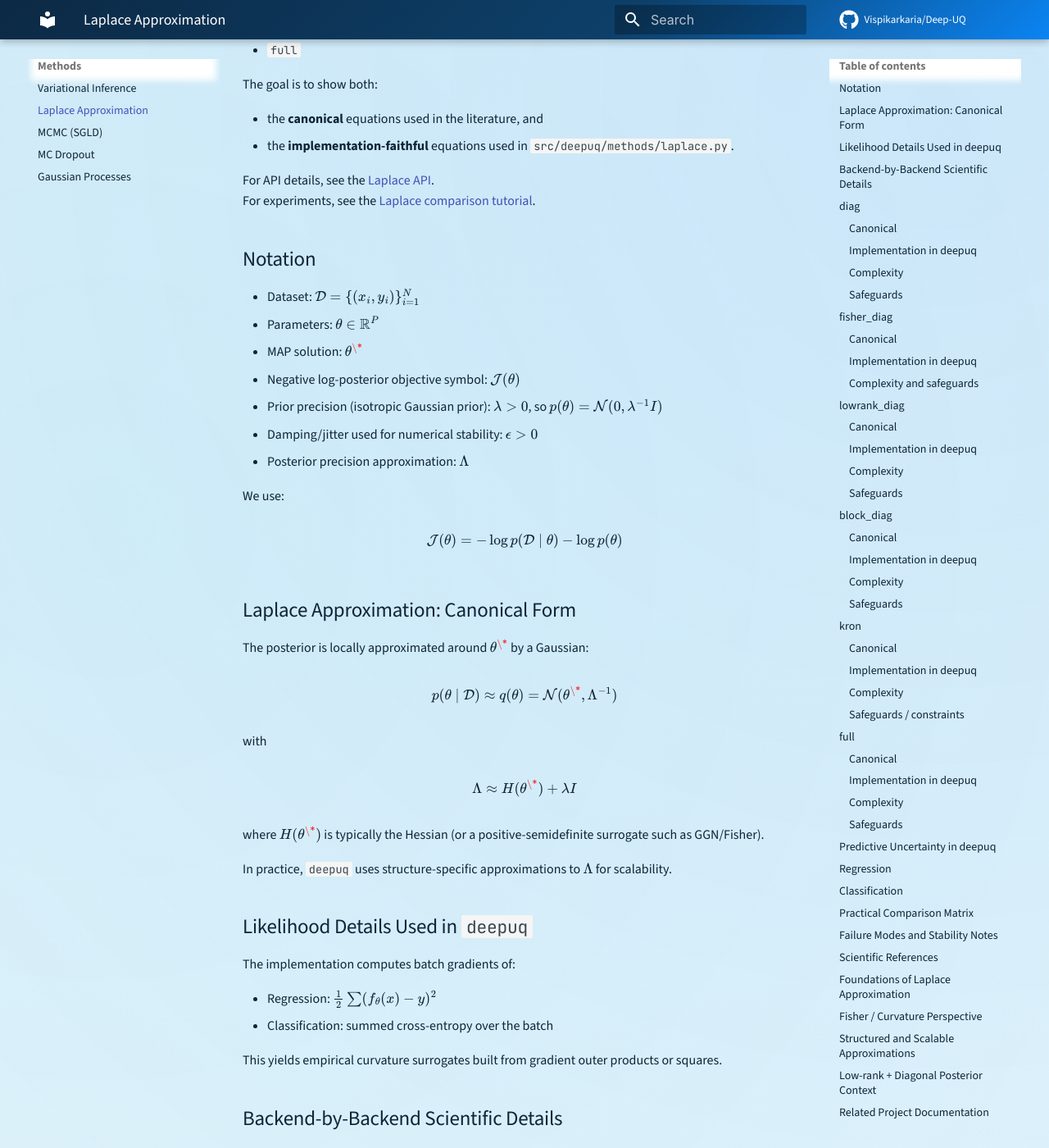
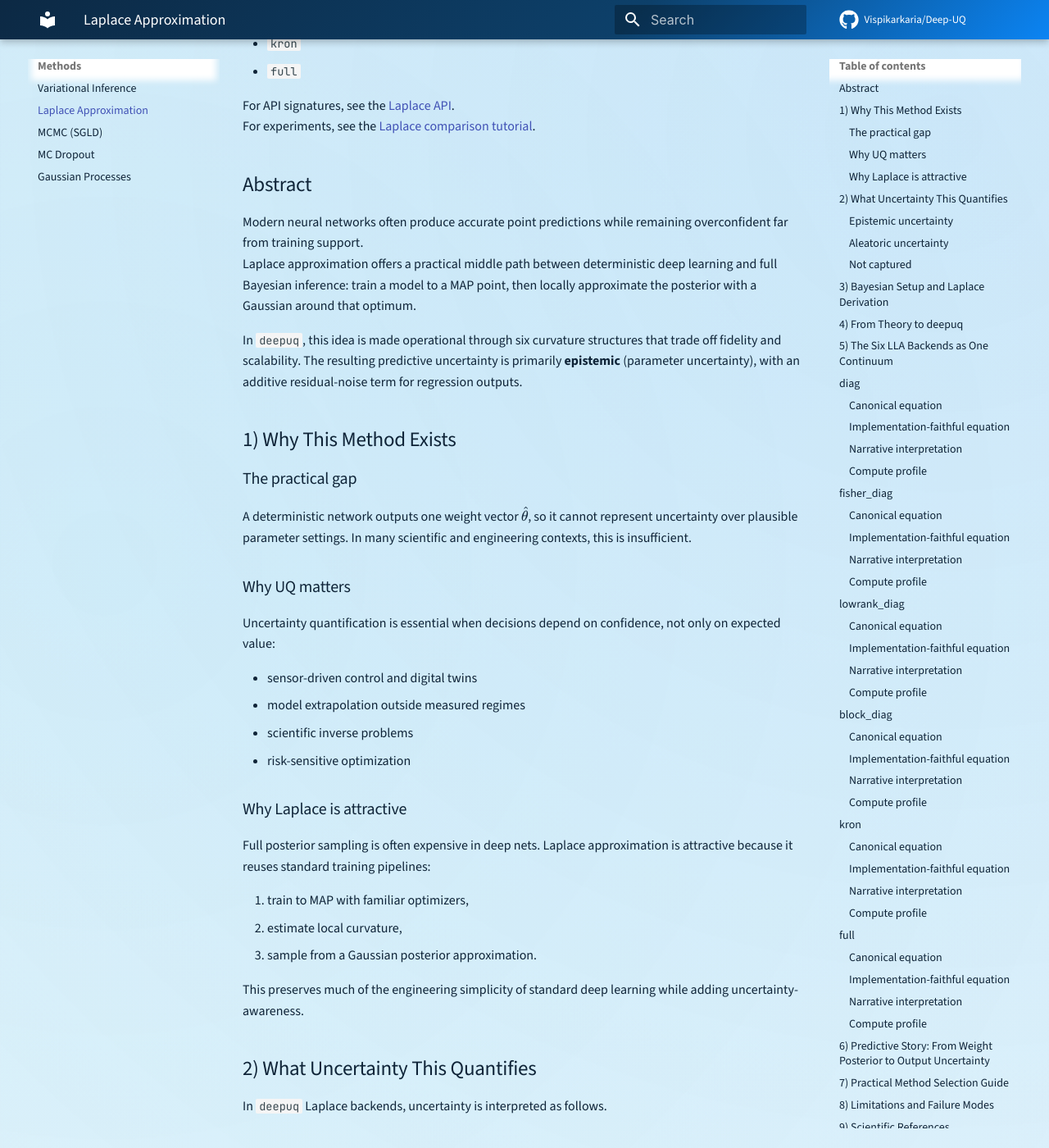
Before and after one commit to Vispikarkaria/Deep-UQ, an MkDocs documentation site: the page built from docs/methods/laplace.md, in a window 1280 px wide and 1400 px high, scrolled down 456 px. Shown: the whole window at 82% size. Built offline with MkDocs 1.6.1 and Material for MkDocs 9.7.7, drawn with Linux system fonts in a browser that asks for light colours; comment, search, counter and statistics services are not loaded; some of the changed text lies outside the part shown.

Commit message:
Fix Laplace equation formatting and rewrite as research-style narrative

```diff
--- a/docs/methods/laplace.md
+++ b/docs/methods/laplace.md
@@ -1,6 +1,7 @@
-# Laplace Approximation (LLA Backends in `deepuq`)
+# Laplace Approximation for Deep UQ: A Technical Story
 
-This page documents the scientific details of all Laplace/LLA backends implemented in `LaplaceWrapper`:
+This page is written as a research-style narrative for the Laplace/LLA methods implemented in `deepuq`.
+It explains the motivation, the uncertainty semantics, the mathematical foundations, and the exact implementation choices behind:
 
 - `diag`
 - `fisher_diag`
@@ -9,406 +10,403 @@ This page documents the scientific details of all Laplace/LLA backends implement
 - `kron`
 - `full`
 
-The goal is to show both:
-
-- the **canonical** equations used in the literature, and
-- the **implementation-faithful** equations used in `src/deepuq/methods/laplace.py`.
-
-For API details, see the [Laplace API](../api/methods/laplace.md).
+For API signatures, see the [Laplace API](../api/methods/laplace.md).
 For experiments, see the [Laplace comparison tutorial](../tutorials/laplace-comparison.md).
 
-## Notation
+## Abstract
 
-- Dataset: $\mathcal{D}=\{(x_i,y_i)\}_{i=1}^N$
-- Parameters: $\theta \in \mathbb{R}^P$
-- MAP solution: $\theta^\*$
-- Negative log-posterior objective symbol: $\mathcal{J}(\theta)$
-- Prior precision (isotropic Gaussian prior): $\lambda > 0$, so $p(\theta)=\mathcal{N}(0,\lambda^{-1}I)$
-- Damping/jitter used for numerical stability: $\epsilon > 0$
-- Posterior precision approximation: $\Lambda$
+Modern neural networks often produce accurate point predictions while remaining overconfident far from training support.
+Laplace approximation offers a practical middle path between deterministic deep learning and full Bayesian inference: train a model to a MAP point, then locally approximate the posterior with a Gaussian around that optimum.
 
-We use:
+In `deepuq`, this idea is made operational through six curvature structures that trade off fidelity and scalability. The resulting predictive uncertainty is primarily **epistemic** (parameter uncertainty), with an additive residual-noise term for regression outputs.
+
+## 1) Why This Method Exists
+
+### The practical gap
+
+A deterministic network outputs one weight vector \(\hat\theta\), so it cannot represent uncertainty over plausible parameter settings. In many scientific and engineering contexts, this is insufficient.
+
+### Why UQ matters
+
+Uncertainty quantification is essential when decisions depend on confidence, not only on expected value:
+
+- sensor-driven control and digital twins
+- model extrapolation outside measured regimes
+- scientific inverse problems
+- risk-sensitive optimization
+
+### Why Laplace is attractive
+
+Full posterior sampling is often expensive in deep nets. Laplace approximation is attractive because it reuses standard training pipelines:
+
+1. train to MAP with familiar optimizers,
+2. estimate local curvature,
+3. sample from a Gaussian posterior approximation.
+
+This preserves much of the engineering simplicity of standard deep learning while adding uncertainty-awareness.
+
+## 2) What Uncertainty This Quantifies
+
+In `deepuq` Laplace backends, uncertainty is interpreted as follows.
+
+### Epistemic uncertainty
+
+The main quantity captured is uncertainty induced by limited data under the model class:
 
 $$
-\mathcal{J}(\theta)
-=
-- \log p(\mathcal{D}\mid\theta)
-- \log p(\theta)
+\theta \sim q(\theta \mid \mathcal D)
 $$
 
-## Laplace Approximation: Canonical Form
+and predictive spread comes from parameter draws \(\theta^{(s)}\).
 
-The posterior is locally approximated around $\theta^\*$ by a Gaussian:
+### Aleatoric uncertainty
+
+For regression only, `deepuq` adds an empirical residual noise estimate to predictive variance:
 
 $$
-p(\theta \mid \mathcal{D})
-\approx
-q(\theta)
+\sigma^2_{\text{pred}}(x)
 =
-\mathcal{N}(\theta^\*, \Lambda^{-1})
+\sigma^2_{\text{epi}}(x) + \hat\sigma^2_{\text{noise}}
 $$
 
-with
+This means returned regression variance is epistemic plus a global observation-noise floor estimated from fit residuals.
+
+### Not captured
+
+This approach does not provide a fully nonlocal posterior over parameters; it is a local Gaussian approximation around one mode.
+
+## 3) Bayesian Setup and Laplace Derivation
+
+Let \(\mathcal D = \{(x_i,y_i)\}_{i=1}^N\) and \(\theta \in \mathbb R^P\).
+
+We start from Bayes' rule:
 
 $$
-\Lambda
-\approx
-H(\theta^\*) + \lambda I
+p(\theta\mid\mathcal D)
+\propto
+p(\mathcal D\mid\theta)\,p(\theta)
 $$
 
-where $H(\theta^\*)$ is typically the Hessian (or a positive-semidefinite surrogate such as GGN/Fisher).
+Assume an isotropic Gaussian prior:
 
-In practice, `deepuq` uses structure-specific approximations to $\Lambda$ for scalability.
+$$
+p(\theta)=\mathcal N(0,\lambda^{-1}I),\quad \lambda>0
+$$
 
-## Likelihood Details Used in `deepuq`
+Define the MAP point:
 
-The implementation computes batch gradients of:
+$$
+\theta^* = \arg\min_\theta \mathcal J(\theta),
+\quad
+\mathcal J(\theta) = -\log p(\mathcal D\mid\theta)-\log p(\theta)
+$$
 
-- Regression: $ \frac{1}{2}\sum (f_\theta(x)-y)^2 $
-- Classification: summed cross-entropy over the batch
+Laplace approximation uses a second-order Taylor expansion of \(\mathcal J\) at \(\theta^*\):
 
-This yields empirical curvature surrogates built from gradient outer products or squares.
+$$
+\mathcal J(\theta)
+\approx
+\mathcal J(\theta^*)
++
+\tfrac{1}{2}(\theta-\theta^*)^\top H(\theta^*)(\theta-\theta^*)
+$$
 
-## Backend-by-Backend Scientific Details
+which yields:
+
+$$
+q(\theta\mid\mathcal D)
+=
+\mathcal N\!\left(\theta^*,\,\Lambda^{-1}\right),
+\quad
+\Lambda\approx H(\theta^*)+\lambda I
+$$
+
+In deep learning, exact \(H\) is often replaced by positive-semidefinite surrogates such as empirical Fisher/GGN-like quantities.
+
+## 4) From Theory to `deepuq`
+
+`LaplaceWrapper` implements this story with structure-specific approximations to \(\Lambda\), balancing statistical fidelity and computation.
+
+Common implementation elements across backends:
+
+- curvature statistics from mini-batch gradients
+- prior precision term \(\lambda I\)
+- damping term \(\epsilon I\) for numerical stability
+- posterior sampling for Monte Carlo prediction
+
+For regression, `deepuq` uses batch gradients of \(\tfrac{1}{2}\sum(f_\theta(x)-y)^2\); for classification, summed cross-entropy gradients.
+
+## 5) The Six LLA Backends as One Continuum
+
+Think of the six methods as one continuum from cheapest to most expressive curvature.
 
 ## `diag`
 
-### Canonical
-
-Diagonal Laplace keeps only per-parameter curvature:
+### Canonical equation
 
 $$
-\Lambda_{\text{diag}}
-=
-\mathrm{diag}(H) + \lambda I
+\Lambda_{\text{diag}} = \operatorname{diag}(H)+\lambda I
 $$
 
-Common PSD substitute:
+### Implementation-faithful equation
+
+With batch gradients \(g_b\):
 
 $$
-\mathrm{diag}(H)
-\approx
-\mathrm{diag}(F)
+d = \frac{1}{N}\sum_b g_b\odot g_b,
+\qquad
+\Lambda_{\text{diag}} = d + \lambda\mathbf 1 + \epsilon\mathbf 1
 $$
 
-where $F$ is the Fisher/GGN-style curvature.
+### Narrative interpretation
 
-### Implementation in `deepuq`
+This is the minimal Bayesianization step: each parameter gets an independent variance, no cross-parameter coupling.
 
-Let $g_b = \nabla_\theta \ell_b(\theta^\*)$ for each batch $b$. The code accumulates:
+### Compute profile
 
-$$
-d
-=
-\frac{1}{N}
-\sum_b g_b \odot g_b
-$$
-
-then constructs:
-
-$$
-\Lambda_{\text{diag}}
-=
-d + \lambda \mathbf{1} + \epsilon \mathbf{1}
-$$
-
-and samples each parameter independently:
-
-$$
-\theta^{(s)}
-=
-\theta^\* + \xi^{(s)} \odot \Lambda_{\text{diag}}^{-1/2},
-\quad
-\xi^{(s)}\sim\mathcal{N}(0,I)
-$$
-
-### Complexity
-
-- Fit time: $O(BP)$
-- Memory: $O(P)$
-
-### Safeguards
-
-- Positive clamps on precision terms
-- Damping $\epsilon$ added to avoid near-singular precision
+- fit: \(O(BP)\)
+- memory: \(O(P)\)
 
 ## `fisher_diag`
 
-### Canonical
-
-Diagonal empirical Fisher variant:
+### Canonical equation
 
 $$
-\Lambda_{\text{fdiag}}
-=
-\mathrm{diag}(F_{\text{emp}}) + \lambda I
+\Lambda_{\text{fdiag}} = \operatorname{diag}(F_{\text{emp}})+\lambda I
 $$
 
-### Implementation in `deepuq`
+### Implementation-faithful equation
 
-`fisher_diag` is an explicit alias to the same estimator family as `diag` in this package.
-It uses the same batch gradient-square accumulation and diagonal Gaussian sampling pipeline.
+In `deepuq`, `fisher_diag` is an explicit semantic alias in the same estimator family as `diag`.
 
-### Complexity and safeguards
+### Narrative interpretation
+
+Use this option when you want explicit empirical-Fisher semantics without changing the computational behavior.
+
+### Compute profile
 
 Same as `diag`.
 
 ## `lowrank_diag`
 
-### Canonical
-
-Low-rank + diagonal decomposition:
+### Canonical equation
 
 $$
-H \approx U_r \Sigma_r U_r^\top + \mathrm{diag}(r)
+H \approx U_r\Sigma_rU_r^\top + \operatorname{diag}(r),
+\quad
+\Lambda \approx \lambda I + U_r\Sigma_rU_r^\top + \operatorname{diag}(r)
+$$
+
+### Implementation-faithful equation
+
+Let \(\widetilde G = G/\sqrt{N}\) with SVD \(\widetilde G = USV^\top\):
+
+$$
+U_r\leftarrow V_{:,1:r},\qquad \Lambda_r\leftarrow S_{1:r}^2
 $$
 
 $$
-\Lambda
-\approx
-\lambda I + U_r \Sigma_r U_r^\top + \mathrm{diag}(r)
+d_{\text{total}}=\frac{1}{N}\sum_b g_b\odot g_b,
+\quad
+d_{\text{lr}}=(U_r\odot U_r)\Lambda_r,
+\quad
+d_{\text{res}}=\max(d_{\text{total}}-d_{\text{lr}},0)
 $$
 
-This preserves dominant curvature directions while keeping memory manageable.
+$$
+D = \lambda I + \operatorname{diag}(d_{\text{res}})+\epsilon I
+$$
 
-### Implementation in `deepuq`
+Sampling uses a Woodbury-style transform combining \(D\) with low-rank factors.
 
-1. Build gradient matrix $G \in \mathbb{R}^{B\times P}$, scaled as $\widetilde{G}=G/\sqrt{N}$.
-2. Compute SVD: $\widetilde{G}=U S V^\top$.
-3. Keep top rank $r$ singular values and set $U_r \leftarrow V_{:,1:r}$, $\Lambda_r \leftarrow S_{1:r}^2$.
-4. Diagonal total curvature from gradient squares: $d_{\text{total}} = \frac{1}{N}\sum_b g_b\odot g_b$.
-5. Low-rank diagonal contribution: $d_{\text{lr}} = (U_r \odot U_r)\Lambda_r$.
-6. Residual diagonal (clipped): $d_{\text{res}} = \max(d_{\text{total}} - d_{\text{lr}}, 0)$.
-7. Stored diagonal precision part: $D = \lambda I + \mathrm{diag}(d_{\text{res}}) + \epsilon I$.
+### Narrative interpretation
 
-Sampling uses a Woodbury-style transform with $D$ and low-rank factors.
+This captures dominant global curvature directions while remaining scalable compared to full dense curvature.
 
-### Complexity
+### Compute profile
 
-- Fit time: SVD-dominated, approximately $O(\min(B^2P,\;BP^2))$
-- Memory: $O(BP + Pr)$
-
-### Safeguards
-
-- Rank clipping to feasible rank
-- Degenerate-rank fallback to diagonal-like behavior
-- Residual diagonal clamped non-negative
+- fit: SVD-dominated, \(O(\min(B^2P, BP^2))\)
+- memory: \(O(BP + Pr)\)
 
 ## `block_diag`
 
-### Canonical
-
-Partition parameters into blocks $\{\theta_k\}$ and assume:
+### Canonical equation
 
 $$
-\Lambda
-\approx
-\mathrm{blockdiag}(\Lambda_1,\dots,\Lambda_K)
-$$
-
-with
-
-$$
+\Lambda \approx \operatorname{blockdiag}(\Lambda_1,\dots,\Lambda_K),
+\qquad
 \Lambda_k \approx H_k + \lambda I_k
 $$
 
-### Implementation in `deepuq`
+### Implementation-faithful equation
 
-Blocks are chosen as:
-
-- `last_layer`: one block containing all selected last-layer parameters
-- `all`: one block per selected parameter tensor
-
-For each block $k$, accumulate batch outer products:
+For each block gradient \(g_{b,k}\):
 
 $$
-C_k = \frac{1}{N}\sum_b g_{b,k}g_{b,k}^\top
-$$
-
-then:
-
-$$
+C_k = \frac{1}{N}\sum_b g_{b,k}g_{b,k}^\top,
+\qquad
 \Lambda_k = C_k + (\lambda+\epsilon)I_k
 $$
 
-Cholesky factors $L_k$ of $\Lambda_k$ are used for block-wise sampling:
+Samples are drawn by block-wise triangular solves using Cholesky factors.
 
-$$
-\theta_k^{(s)} = \theta_k^\* + L_k^{-\top}\xi_k^{(s)},\quad \xi_k^{(s)}\sim\mathcal{N}(0,I_k)
-$$
+### Narrative interpretation
 
-### Complexity
+A middle ground: keep local parameter couplings within blocks, ignore couplings across blocks.
 
-- Fit time: $O\!\left(B\sum_k p_k^2\right)$
-- Memory: $O\!\left(\sum_k p_k^2\right)$
+### Compute profile
 
-### Safeguards
-
-- Stable Cholesky with escalating jitter via `_safe_cholesky`
+- fit: \(O\!\left(B\sum_k p_k^2\right)\)
+- memory: \(O\!\left(\sum_k p_k^2\right)\)
 
 ## `kron`
 
-### Canonical
+### Canonical equation
 
-For layer $l$, approximate curvature as Kronecker-factored:
+For layer \(l\):
 
 $$
 H_l \approx A_l \otimes G_l
 $$
 
-where:
+### Implementation-faithful equation
 
-- $A_l$: input/activation covariance factor
-- $G_l$: output-gradient covariance factor
+For selected `nn.Linear` layers, hooks capture activations \(a\) and output gradients \(g\). With bias augmentation \(\bar a=[a;1]\):
 
-### Implementation in `deepuq`
+$$
+A_l = \frac{1}{B}\sum_b \frac{\bar a_b^\top\bar a_b}{m_b},
+\qquad
+G_l = \frac{1}{B}\sum_b \frac{g_b^\top g_b}{m_b}
+$$
 
-For selected `nn.Linear` layers only:
+Then eigendecompose:
 
-1. Capture layer inputs $a$ and output gradients $g$ via hooks.
-2. If bias exists, augment input with ones: $\bar{a}=[a;1]$.
-3. Per-layer factor estimates: $A_l = \frac{1}{B}\sum_b \frac{\bar{a}_b^\top \bar{a}_b}{m_b}$, $G_l = \frac{1}{B}\sum_b \frac{g_b^\top g_b}{m_b}$.
-4. Add damping and eigendecompose: $A_l = U_a \operatorname{diag}(s_a) U_a^\top$, $G_l = U_g \operatorname{diag}(s_g) U_g^\top$.
-5. Use Kronecker eigenbasis sampling denominator $s_a \otimes s_g + (\lambda + \epsilon)$.
+$$
+A_l=U_a\operatorname{diag}(s_a)U_a^\top,
+\qquad
+G_l=U_g\operatorname{diag}(s_g)U_g^\top
+$$
 
-This yields layer-wise matrix-normal style weight perturbations.
+Sampling uses Kronecker eigen-spectrum denominator:
 
-### Complexity
+$$
+s_a\otimes s_g + (\lambda+\epsilon)
+$$
 
-- Factor accumulation: $O\!\left(B\sum_l(n_{in,l}'^2+n_{out,l}^2)\right)$
-- Eigendecomposition: $O\!\left(\sum_l(n_{in,l}'^3+n_{out,l}^3)\right)$
-- Memory: $O\!\left(\sum_l(n_{in,l}'^2+n_{out,l}^2)\right)$
+### Narrative interpretation
 
-where $n_{in,l}'=n_{in,l}+1$ when bias is included.
+This preserves layerwise structure and typically gives a much richer approximation than diagonal methods while remaining practical for larger models.
 
-### Safeguards / constraints
+### Compute profile
 
-- Requires selected parameters to match selected `nn.Linear` layers exactly
-- Raises informative errors if layer-parameter alignment fails
-- Falls back recommendation: use `block_diag` when constraints are violated
+- factor accumulation: \(O\!\left(B\sum_l(n_{in,l}'^2+n_{out,l}^2)\right)\)
+- eigendecomposition: \(O\!\left(\sum_l(n_{in,l}'^3+n_{out,l}^3)\right)\)
+- memory: \(O\!\left(\sum_l(n_{in,l}'^2+n_{out,l}^2)\right)\)
+
+where \(n_{in,l}'=n_{in,l}+1\) when bias is used.
 
 ## `full`
 
-### Canonical
-
-Dense precision:
+### Canonical equation
 
 $$
-\Lambda_{\text{full}}
-=
-H + \lambda I
+\Lambda_{\text{full}} = H + \lambda I
 $$
 
-### Implementation in `deepuq`
+### Implementation-faithful equation
 
-With stacked batch gradients $G \in \mathbb{R}^{B\times P}$:
+With stacked gradient matrix \(G\in\mathbb R^{B\times P}\):
 
 $$
-C = \frac{1}{N}G^\top G
+C = \frac{1}{N}G^\top G,
+\qquad
+\Lambda_{\text{full}} = C + (\lambda+\epsilon)I
 $$
 
+Sampling uses Cholesky \(\Lambda_{\text{full}}=LL^\top\) and triangular solves:
+
 $$
-\Lambda_{\text{full}}
-=
-C + (\lambda+\epsilon)I
+\theta^{(s)} = \theta^* + L^{-\top}\xi^{(s)},
+\quad
+\xi^{(s)}\sim\mathcal N(0,I)
 $$
 
-Sampling uses Cholesky:
+### Narrative interpretation
 
-$$
-\Lambda_{\text{full}} = LL^\top,\quad
-\theta^{(s)}=\theta^\* + L^{-\top}\xi^{(s)},\;\xi^{(s)}\sim\mathcal{N}(0,I)
-$$
+Highest local fidelity, highest cost. This is the reference approximation when parameter dimension is small enough.
 
-### Complexity
+### Compute profile
 
-- Fit time: $O(BP^2 + P^3)$
-- Memory: $O(P^2)$
+- fit: \(O(BP^2 + P^3)\)
+- memory: \(O(P^2)\)
 
-### Safeguards
+## 6) Predictive Story: From Weight Posterior to Output Uncertainty
 
-- `full_max_params` guard in `LaplaceWrapper.fit()` for `subset_of_weights='all'`
-- `_safe_cholesky` jitter escalation
-
-## Predictive Uncertainty in `deepuq`
-
-## Regression
-
-From posterior samples $\{\theta^{(s)}\}_{s=1}^S$:
+Given posterior samples \(\{\theta^{(s)}\}_{s=1}^S\):
 
 $$
 \mu(x) = \frac{1}{S}\sum_s f(x;\theta^{(s)})
 $$
 
 $$
-\sigma_{\text{epi}}^2(x)
+\sigma^2_{\text{epi}}(x)
 =
-\frac{1}{S}\sum_s \left(f(x;\theta^{(s)})-\mu(x)\right)^2
+\frac{1}{S}\sum_s\left(f(x;\theta^{(s)})-\mu(x)\right)^2
 $$
 
-The returned variance is:
+For regression, `deepuq` returns:
 
 $$
-\sigma_{\text{pred}}^2(x)
-=
-\sigma_{\text{epi}}^2(x) + \hat{\sigma}_{\text{noise}}^2
+\sigma^2_{\text{pred}}(x) = \sigma^2_{\text{epi}}(x)+\hat\sigma^2_{\text{noise}}
 $$
 
-where $\hat{\sigma}_{\text{noise}}^2$ is estimated during fit from MAP residuals.
-
-## Classification
-
-For sampled logits $z^{(s)}(x)$:
+For classification, `deepuq` returns Monte Carlo-averaged class probabilities:
 
 $$
-\bar{p}(y\mid x)
-=
-\frac{1}{S}\sum_s \operatorname{softmax}(z^{(s)}(x))
+\bar p(y\mid x) = \frac{1}{S}\sum_s \operatorname{softmax}(z^{(s)}(x))
 $$
 
-`deepuq` returns `(mean_probs, None)` for classification.
+## 7) Practical Method Selection Guide
 
-## Practical Comparison Matrix
+| Structure | Geometry captured | Cost level | Typical use |
+|---|---|---|---|
+| `diag` | parameter-wise only | very low | fast baseline UQ |
+| `fisher_diag` | parameter-wise empirical Fisher family | very low | explicit Fisher-diagonal choice |
+| `lowrank_diag` | dominant global directions + residual diagonal | medium | better geometry with bounded memory |
+| `block_diag` | within-block coupling | medium | structured approximation without full dense cost |
+| `kron` | layerwise Kronecker structure | medium-high | scalable structured deep-net curvature |
+| `full` | full local coupling | high | small models / last-layer high-fidelity analysis |
 
-| Structure | Curvature form | Time / Memory profile | Typical use |
-|---|---|---|---|
-| `diag` | Diagonal only | Fastest, $O(P)$ memory | Baseline uncertainty with minimal overhead |
-| `fisher_diag` | Diagonal empirical Fisher family | Same as `diag` | Explicit Fisher-diagonal semantic choice |
-| `lowrank_diag` | Low-rank + diagonal residual | Medium-to-high SVD cost | Capture dominant directions beyond diagonal |
-| `block_diag` | Independent dense blocks | Medium, block-size dependent | Better local coupling without full $P\times P$ |
-| `kron` | Layerwise Kronecker factors | Efficient for large linear layers | Scalable structured curvature with richer geometry |
-| `full` | Dense $P\times P$ precision | Most expensive | Small models or last-layer-only high fidelity |
+## 8) Limitations and Failure Modes
 
-## Failure Modes and Stability Notes
+- Laplace is local around one MAP basin; multimodal posteriors are not explicitly represented.
+- Too-small damping can destabilize Cholesky-based sampling.
+- `full` quickly becomes intractable; `deepuq` protects this with `full_max_params` for `subset_of_weights='all'`.
+- `kron` requires compatible `nn.Linear` parameter grouping.
+- Diagonal variants can underestimate correlations and thus understate uncertainty in coupled directions.
 
-- Very small damping can destabilize Cholesky; keep `damping > 0` in hard cases.
-- `full` on large `all`-parameter models is intractable; use `last_layer`, `kron`, or `block_diag`.
-- `kron` is constrained to compatible `nn.Linear` parameter groupings.
-- `fisher_diag`/`diag` can under-represent cross-parameter curvature.
-- Low-rank methods depend on useful gradient subspace rank.
+## 9) Scientific References
 
-## Scientific References
-
-## Foundations of Laplace Approximation
+### Foundations of Laplace Approximation
 
 1. MacKay, D. J. C. (1992). *A Practical Bayesian Framework for Backpropagation Networks*. Neural Computation, 4(3), 448–472. DOI: [10.1162/neco.1992.4.3.448](https://doi.org/10.1162/neco.1992.4.3.448)
 2. Tierney, L., & Kadane, J. B. (1986). *Accurate Approximations for Posterior Moments and Marginal Densities*. JASA, 81(393), 82–86. DOI: [10.1080/01621459.1986.10478240](https://doi.org/10.1080/01621459.1986.10478240)
 
-## Fisher / Curvature Perspective
+### Fisher / Curvature Perspective
 
-3. Martens, J. (2020). *New Insights and Perspectives on the Natural Gradient Method*. JMLR, 21(146), 1–76. [JMLR link](https://jmlr.org/papers/v21/17-678.html)
-4. Kunstner, F., Hennig, P., & Balles, L. (2019). *Limitations of the empirical Fisher approximation for natural gradient descent*. NeurIPS 2019. [Proceedings link](https://papers.nips.cc/paper/8669-limitations-of-the-empirical-fisher-approximation-for-natural-gradient-descent)
+3. Martens, J. (2020). *New Insights and Perspectives on the Natural Gradient Method*. JMLR, 21(146), 1–76. [JMLR](https://jmlr.org/papers/v21/17-678.html)
+4. Kunstner, F., Hennig, P., & Balles, L. (2019). *Limitations of the empirical Fisher approximation for natural gradient descent*. NeurIPS 2019. [Proceedings](https://papers.nips.cc/paper/8669-limitations-of-the-empirical-fisher-approximation-for-natural-gradient-descent)
 
-## Structured and Scalable Approximations
+### Structured and Scalable Approximations
 
-5. Martens, J., & Grosse, R. (2015). *Optimizing Neural Networks with Kronecker-factored Approximate Curvature*. ICML 2015 (PMLR 37). [PMLR link](https://proceedings.mlr.press/v37/martens15.html)
-6. Botev, A., Ritter, H., & Barber, D. (2017). *Practical Gauss-Newton Optimisation for Deep Learning*. ICML 2017 (PMLR 70). [PMLR link](https://proceedings.mlr.press/v70/botev17a.html)
-7. Ritter, H., Botev, A., & Barber, D. (2018). *A Scalable Laplace Approximation for Neural Networks*. ICLR 2018. [ICLR link](https://iclr.cc/virtual/2018/poster/224)
-8. Daxberger, E., Kristiadi, A., Immer, A., Eschenhagen, R., Bauer, M., & Hennig, P. (2021). *Laplace Redux — Effortless Bayesian Deep Learning*. NeurIPS 2021. [Proceedings link](https://papers.nips.cc/paper/2021/hash/a7c9585703d275249f30a088cebba0ad-Abstract.html)
+5. Martens, J., & Grosse, R. (2015). *Optimizing Neural Networks with Kronecker-factored Approximate Curvature*. ICML 2015 (PMLR 37). [PMLR](https://proceedings.mlr.press/v37/martens15.html)
+6. Botev, A., Ritter, H., & Barber, D. (2017). *Practical Gauss-Newton Optimisation for Deep Learning*. ICML 2017 (PMLR 70). [PMLR](https://proceedings.mlr.press/v70/botev17a.html)
+7. Ritter, H., Botev, A., & Barber, D. (2018). *A Scalable Laplace Approximation for Neural Networks*. ICLR 2018. [Conference entry](https://iclr.cc/virtual/2018/poster/224)
+8. Daxberger, E., Kristiadi, A., Immer, A., Eschenhagen, R., Bauer, M., & Hennig, P. (2021). *Laplace Redux — Effortless Bayesian Deep Learning*. NeurIPS 2021. [Proceedings](https://papers.nips.cc/paper/2021/hash/a7c9585703d275249f30a088cebba0ad-Abstract.html)
 
-## Low-rank + Diagonal Posterior Context
+### Low-Rank + Diagonal Posterior Context
 
-9. Maddox, W. J., Izmailov, P., Garipov, T., Vetrov, D. P., & Wilson, A. G. (2019). *A Simple Baseline for Bayesian Uncertainty in Deep Learning*. NeurIPS 2019. [Proceedings link](https://papers.nips.cc/paper/9472-a-simple-baseline-for-bayesian-uncertainty-in-deep-learning)
+9. Maddox, W. J., Izmailov, P., Garipov, T., Vetrov, D. P., & Wilson, A. G. (2019). *A Simple Baseline for Bayesian Uncertainty in Deep Learning*. NeurIPS 2019. [Proceedings](https://papers.nips.cc/paper/9472-a-simple-baseline-for-bayesian-uncertainty-in-deep-learning)
 
 ## Related Project Documentation
 
```
